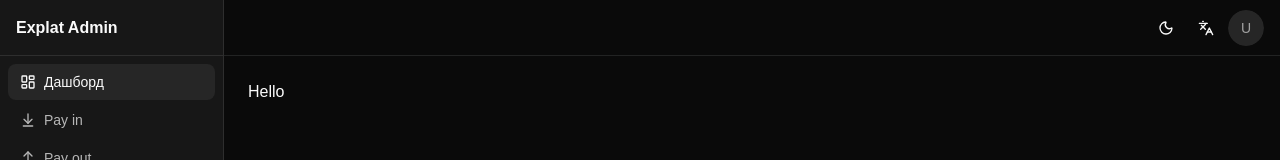
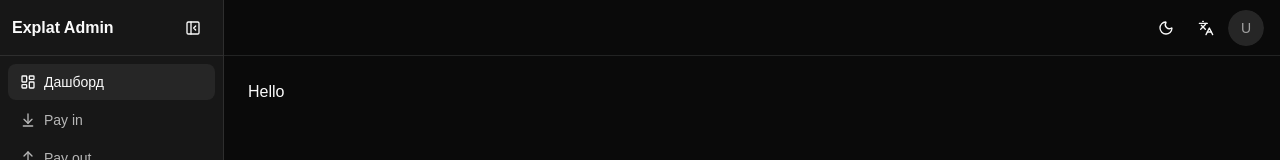
Before and after one commit to AydosJs/explat-admin, a React (Vite) app: page / in a window 1280 px wide. Shown: the top 160 px of the page. Built offline with nearby package versions, Linux system fonts and the light colour scheme.

Commit message:
siedbar bug fix

```diff
--- a/src/components/app-sidebar.tsx
+++ b/src/components/app-sidebar.tsx
@@ -10,6 +10,8 @@ import {
   LayoutDashboard,
   MessageSquare,
   MoreHorizontal,
+  PanelLeft,
+  PanelLeftClose,
   Smartphone,
   Store,
   TrendingUp,
@@ -17,6 +19,12 @@ import {
 
 import { cn } from "@/lib/utils";
 import { Button } from "@/components/ui/button";
+import {
+  DropdownMenu,
+  DropdownMenuContent,
+  DropdownMenuItem,
+  DropdownMenuTrigger,
+} from "@/components/ui/dropdown-menu";
 import {
   Collapsible,
   CollapsibleContent,
@@ -28,6 +36,7 @@ import {
   type SidebarMenuItemGroup,
   type SidebarMenuItemSingle,
 } from "@/config/sidebar-menu";
+import { useAppStore } from "@/stores/use-app-store";
 
 const SIDEBAR_ICONS: Record<SidebarMenuIcon, React.ComponentType<{ className?: string }>> = {
   LayoutDashboard,
@@ -64,19 +73,55 @@ function NavLink({
   to,
   label,
   icon: Icon,
+  collapsed,
+  onSingleItemClick,
 }: {
   to: string;
   label: string;
   icon?: React.ComponentType<{ className?: string }>;
+  collapsed?: boolean;
+  onSingleItemClick?: () => void;
 }) {
   const pathname = useRouterState({ select: (s) => s.location.pathname });
   const isActive = pathname === to || (to !== "/" && pathname.startsWith(to));
   const [clickKey, setClickKey] = useState(0);
 
+  const handleClick = useCallback(() => {
+    if (Icon) setClickKey((k) => k + 1);
+    onSingleItemClick?.();
+  }, [Icon, onSingleItemClick]);
+
+  if (collapsed && Icon) {
+    return (
+      <Link
+        to={to}
+        onClick={handleClick}
+        title={label}
+        className={cn(
+          "flex items-center justify-center rounded-md p-2 text-sidebar-foreground transition-colors hover:bg-sidebar-accent hover:text-sidebar-accent-foreground",
+          isActive && "bg-sidebar-accent text-sidebar-accent-foreground opacity-100",
+          !isActive && "opacity-70 hover:opacity-90"
+        )}
+        activeProps={{
+          className: cn(
+            "flex items-center justify-center rounded-md p-2 bg-sidebar-accent text-sidebar-accent-foreground opacity-100"
+          ),
+        }}
+      >
+        <span
+          key={clickKey}
+          className="inline-flex shrink-0 animate-[sidebar-icon-jump_0.35s_ease-out]"
+        >
+          <Icon className="size-4" />
+        </span>
+      </Link>
+    );
+  }
+
   return (
     <Link
       to={to}
-      onClick={() => Icon && setClickKey((k) => k + 1)}
+      onClick={handleClick}
       className={cn(linkBase, isActive ? linkActive : linkInactive)}
       activeProps={{ className: cn(linkBase, linkActive) }}
     >
@@ -93,11 +138,25 @@ function NavLink({
   );
 }
 
-function SingleItem({ item }: { item: SidebarMenuItemSingle }) {
+function SingleItem({
+  item,
+  collapsed,
+  onSingleItemClick,
+}: {
+  item: SidebarMenuItemSingle;
+  collapsed?: boolean;
+  onSingleItemClick?: () => void;
+}) {
   const Icon = SIDEBAR_ICONS[item.icon];
   return (
     <li>
-      <NavLink to={item.to} label={item.label} icon={Icon} />
+      <NavLink
+        to={item.to}
+        label={item.label}
+        icon={Icon}
+        collapsed={collapsed}
+        onSingleItemClick={onSingleItemClick}
+      />
     </li>
   );
 }
@@ -111,10 +170,12 @@ const GroupItem = memo(function GroupItem({
   item,
   open,
   onOpenChange: onOpenChangeProp,
+  collapsed,
 }: {
   item: SidebarMenuItemGroup;
   open: boolean;
   onOpenChange: (next: boolean, title: string) => void;
+  collapsed?: boolean;
 }) {
   const pathname = useRouterState({ select: (s) => s.location.pathname });
   const isActiveGroup =
@@ -131,6 +192,46 @@ const GroupItem = memo(function GroupItem({
     [item.title, onOpenChangeProp]
   );
   const GroupIcon = SIDEBAR_ICONS[item.icon];
+
+  if (collapsed) {
+    return (
+      <li>
+        <DropdownMenu>
+          <DropdownMenuTrigger asChild>
+            <Button
+              variant="ghost"
+              size="sm"
+              title={item.title}
+              className={cn(
+                "flex w-full justify-center rounded-md p-2 text-sidebar-foreground transition-colors hover:bg-sidebar-accent hover:text-sidebar-accent-foreground",
+                isActiveGroup ? groupTriggerActive : groupTriggerInactive
+              )}
+              onClick={() => setIconKey((k) => k + 1)}
+            >
+              <span
+                key={iconKey}
+                className="inline-flex shrink-0 animate-[sidebar-icon-jump_0.35s_ease-out]"
+              >
+                <GroupIcon className="size-4" />
+              </span>
+            </Button>
+          </DropdownMenuTrigger>
+          <DropdownMenuContent side="right" align="start" sideOffset={8}>
+            {item.items.map((sub) => (
+              <DropdownMenuItem key={sub.to} asChild>
+                <Link
+                  to={sub.to}
+                  className="flex cursor-pointer items-center gap-2"
+                >
+                  {sub.label}
+                </Link>
+              </DropdownMenuItem>
+            ))}
+          </DropdownMenuContent>
+        </DropdownMenu>
+      </li>
+    );
+  }
 
   return (
     <li>
@@ -172,17 +273,21 @@ const GroupItem = memo(function GroupItem({
 
 export function AppSidebar() {
   const pathname = useRouterState({ select: (s) => s.location.pathname });
+  const expanded = useAppStore((s) => s.sidebarOpen);
+  const toggleSidebar = useAppStore((s) => s.toggleSidebar);
+  const collapsed = !expanded;
+
   const groupForPath = useMemo(() => getGroupTitleForPath(pathname), [pathname]);
   const [openGroup, setOpenGroup] = useState<string | null>(null);
   const [pathGroupClosed, setPathGroupClosed] = useState(false);
 
+  // When pathname changes, sync open group so only the group containing the current path stays open
   useEffect(() => {
-    const t = setTimeout(() => {
+    queueMicrotask(() => {
       setOpenGroup(groupForPath);
       setPathGroupClosed(false);
-    }, 0);
-    return () => clearTimeout(t);
-  }, [groupForPath]);
+    });
+  }, [pathname, groupForPath]);
 
   const isGroupOpen = useCallback(
     (title: string) =>
@@ -207,21 +312,50 @@ export function AppSidebar() {
   );
 
   return (
-    <aside className="flex h-full w-56 flex-col border-r border-sidebar-border bg-sidebar text-sidebar-foreground">
-      <div className="flex h-14 shrink-0 items-center border-b border-sidebar-border px-4">
-        <span className="font-semibold">Explat Admin</span>
+    <aside
+      className={cn(
+        "flex h-full flex-col border-r border-sidebar-border bg-sidebar text-sidebar-foreground transition-[width] duration-200 ease-in-out",
+        expanded ? "w-56" : "w-14"
+      )}
+    >
+      <div
+        className={cn(
+          "flex h-14 shrink-0 items-center border-b border-sidebar-border",
+          expanded ? "justify-between px-3" : "justify-center px-0"
+        )}
+      >
+        {expanded && <span className="truncate font-semibold">Explat Admin</span>}
+        <Button
+          variant="ghost"
+          size="icon"
+          onClick={toggleSidebar}
+          title={expanded ? "Свернуть меню" : "Развернуть меню"}
+          className="shrink-0 text-sidebar-foreground hover:bg-sidebar-accent hover:text-sidebar-accent-foreground"
+        >
+          {expanded ? (
+            <PanelLeftClose className="size-4" />
+          ) : (
+            <PanelLeft className="size-4" />
+          )}
+        </Button>
       </div>
       <nav className="flex-1 overflow-y-auto p-2">
         <ul className="flex flex-col gap-0.5">
           {sidebarMenuItems.map((item) =>
             item.type === "single" ? (
-              <SingleItem key={item.to} item={item} />
+              <SingleItem
+                key={item.to}
+                item={item}
+                collapsed={collapsed}
+                onSingleItemClick={() => setOpenGroup(null)}
+              />
             ) : (
               <GroupItem
                 key={item.title}
                 item={item}
                 open={isGroupOpen(item.title)}
                 onOpenChange={handleGroupOpenChange}
+                collapsed={collapsed}
               />
             )
           )}
--- a/src/stores/use-app-store.ts
+++ b/src/stores/use-app-store.ts
@@ -1,14 +1,40 @@
 import { create } from "zustand";
 
+const SIDEBAR_STORAGE_KEY = "explat-sidebar-open";
+
+function getStoredSidebarOpen(): boolean {
+  if (typeof window === "undefined") return true;
+  try {
+    const v = localStorage.getItem(SIDEBAR_STORAGE_KEY);
+    return v !== "false";
+  } catch {
+    return true;
+  }
+}
+
+function setStoredSidebarOpen(open: boolean) {
+  try {
+    localStorage.setItem(SIDEBAR_STORAGE_KEY, String(open));
+  } catch {}
+}
+
 interface AppState {
-  // Example state – replace or extend as needed
   sidebarOpen: boolean;
   setSidebarOpen: (open: boolean) => void;
   toggleSidebar: () => void;
 }
 
 export const useAppStore = create<AppState>((set) => ({
-  sidebarOpen: true,
-  setSidebarOpen: (open) => set({ sidebarOpen: open }),
-  toggleSidebar: () => set((state) => ({ sidebarOpen: !state.sidebarOpen })),
+  sidebarOpen: getStoredSidebarOpen(),
+  setSidebarOpen: (open) => {
+    setStoredSidebarOpen(open);
+    set({ sidebarOpen: open });
+  },
+  toggleSidebar: () => {
+    set((state) => {
+      const next = !state.sidebarOpen;
+      setStoredSidebarOpen(next);
+      return { sidebarOpen: next };
+    });
+  },
 }));
```
